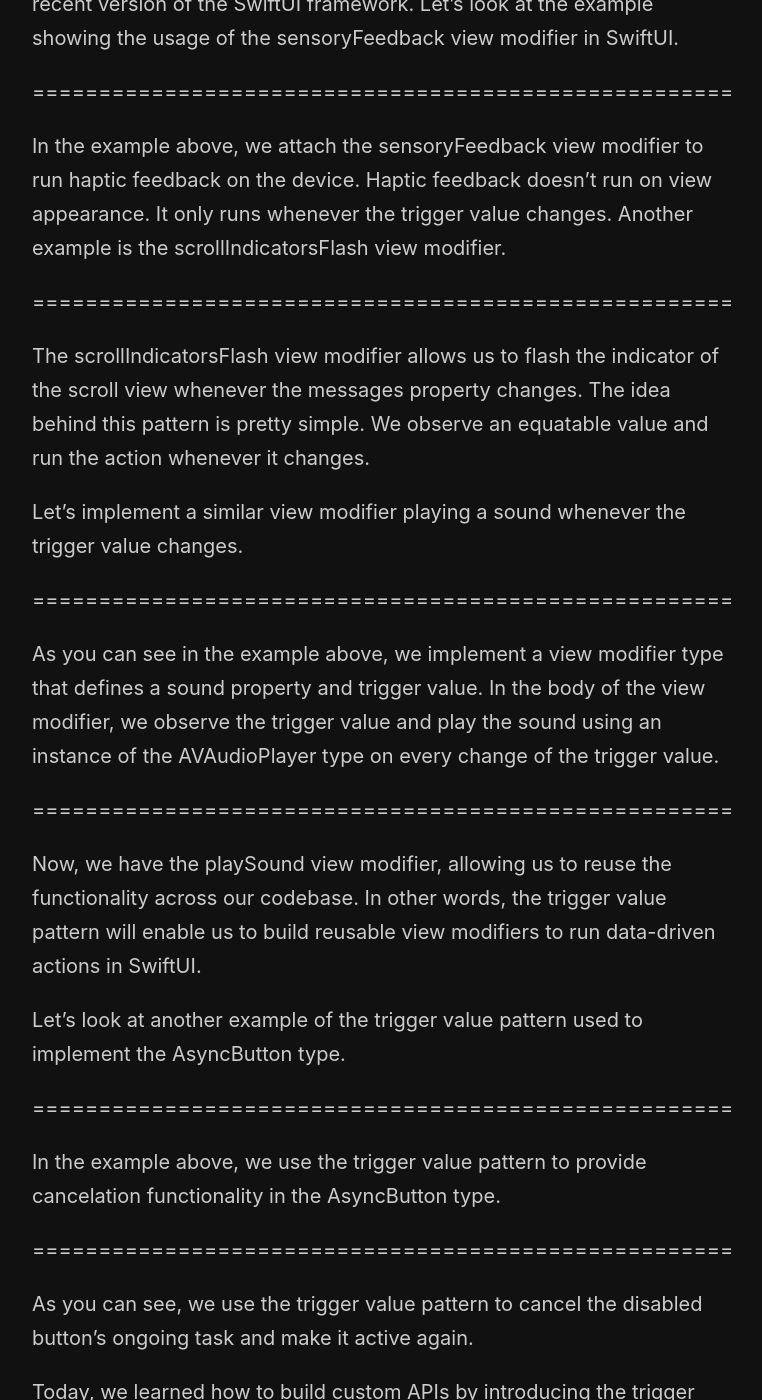
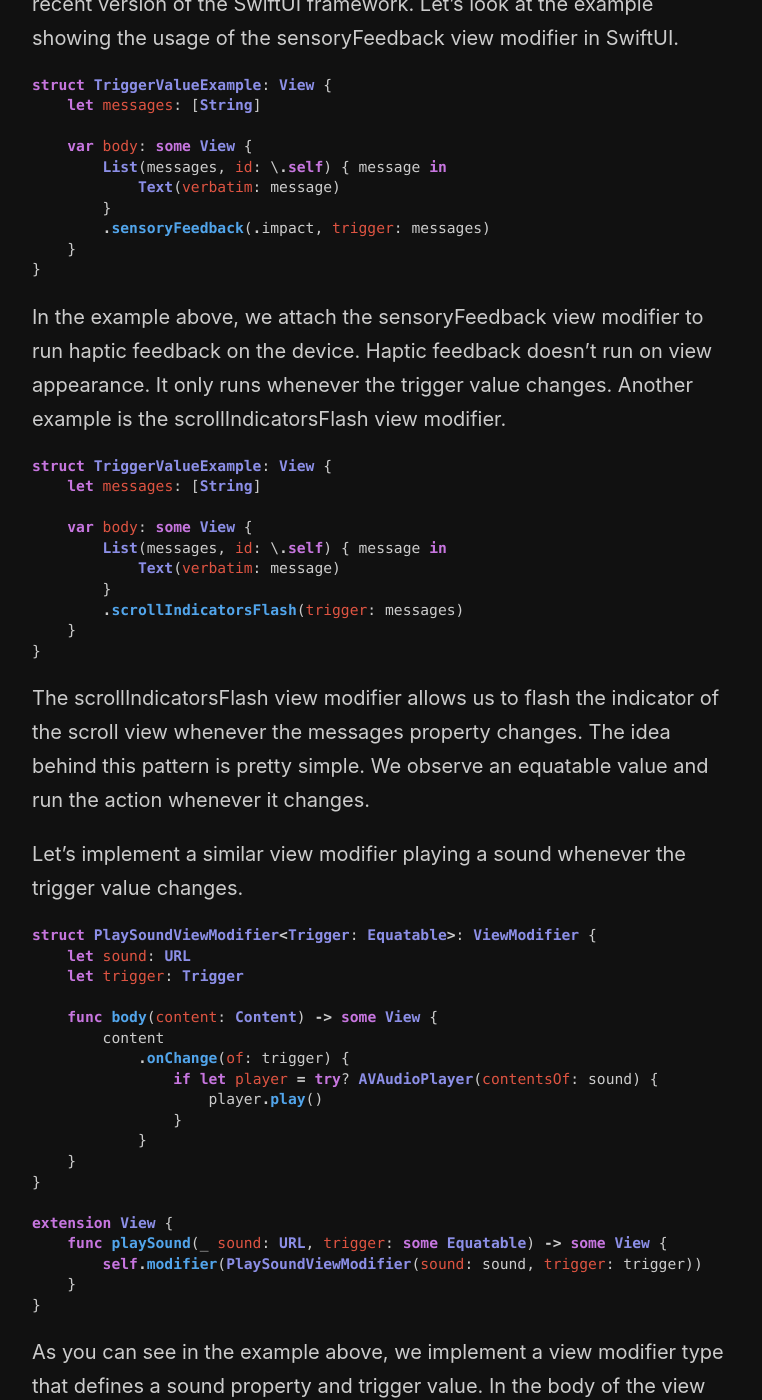
Before and after one commit to mecid/mecid.github.io, a Jekyll site: the page built from _posts/2024-04-02-trigger-value-pattern-in-swiftui.md, in a window 1280 px wide and 1400 px high, scrolled down 547 px. Shown: the whole window, without its empty margins (258-1020 px from the left). Built offline with Jekyll 4.4.1, drawn with Linux system fonts in a browser that asks for light colours; some of the changed text lies outside the part shown.

Commit message:
trigger value code examples added

````diff
--- a/_posts/2024-04-02-trigger-value-pattern-in-swiftui.md
+++ b/_posts/2024-04-02-trigger-value-pattern-in-swiftui.md
@@ -7,31 +7,152 @@ The recent version of the SwiftUI framework introduces a trigger value pattern a
 
 As I said before, the trigger value pattern became very popular in the recent version of the SwiftUI framework. Let's look at the example showing the usage of the sensoryFeedback view modifier in SwiftUI.
 
-=====================================================
+```swift
+struct TriggerValueExample: View {
+    let messages: [String]
+
+    var body: some View {
+        List(messages, id: \.self) { message in
+            Text(verbatim: message)
+        }
+        .sensoryFeedback(.impact, trigger: messages)
+    }
+}
+```
 
 In the example above, we attach the sensoryFeedback view modifier to run haptic feedback on the device. Haptic feedback doesn't run on view appearance. It only runs whenever the trigger value changes. Another example is the scrollIndicatorsFlash view modifier.
 
-=====================================================
+```swift
+struct TriggerValueExample: View {
+    let messages: [String]
+
+    var body: some View {
+        List(messages, id: \.self) { message in
+            Text(verbatim: message)
+        }
+        .scrollIndicatorsFlash(trigger: messages)
+    }
+}
+```
 
 The scrollIndicatorsFlash view modifier allows us to flash the indicator of the scroll view whenever the messages property changes. The idea behind this pattern is pretty simple. We observe an equatable value and run the action whenever it changes.
 
 Let's implement a similar view modifier playing a sound whenever the trigger value changes.
 
-=====================================================
+```swift
+struct PlaySoundViewModifier<Trigger: Equatable>: ViewModifier {
+    let sound: URL
+    let trigger: Trigger
+
+    func body(content: Content) -> some View {
+        content
+            .onChange(of: trigger) {
+                if let player = try? AVAudioPlayer(contentsOf: sound) {
+                    player.play()
+                }
+            }
+    }
+}
+
+extension View {
+    func playSound(_ sound: URL, trigger: some Equatable) -> some View {
+        self.modifier(PlaySoundViewModifier(sound: sound, trigger: trigger))
+    }
+}
+```
 
 As you can see in the example above, we implement a view modifier type that defines a sound property and trigger value. In the body of the view modifier, we observe the trigger value and play the sound using an instance of the AVAudioPlayer type on every change of the trigger value.
 
-=====================================================
+```swift
+struct SoundFeedbackExample: View {
+    let messages: [String]
+
+    var body: some View {
+        List(messages, id: \.self) { message in
+            Text(verbatim: message)
+        }
+        .playSound(
+            Bundle.main.url(forResource: "sound", withExtension: "wav")!,
+            trigger: messages
+        )
+    }
+}
+```
 
 Now, we have the playSound view modifier, allowing us to reuse the functionality across our codebase. In other words, the trigger value pattern will enable us to build reusable view modifiers to run data-driven actions in SwiftUI.
 
 Let's look at another example of the trigger value pattern used to implement the AsyncButton type.
 
-=====================================================
+```swift
+struct AsyncButton<Label: View, Trigger: Equatable>: View {
+    var cancellation: Trigger
+    let action: () async -> Void
+    let label: Label
+
+    @State private var task: Task<Void, Never>?
+    @State private var isRunning = false
+
+    init(
+        cancellation: Trigger = false,
+        action: @escaping () async -> Void,
+        @ViewBuilder label: () -> Label
+    ) {
+        self.cancellation = cancellation
+        self.action = action
+        self.label = label()
+    }
+
+    var body: some View {
+        Button {
+            isRunning = true
+            task = Task {
+                await action()
+                isRunning = false
+            }
+        } label: {
+            label
+        }
+        .disabled(isRunning)
+        .onChange(of: cancellation) {
+            task?.cancel()
+        }
+    }
+}
+```
 
 In the example above, we use the trigger value pattern to provide cancelation functionality in the AsyncButton type.
 
-=====================================================
+```swift
+struct AsyncButtonExampleView: View {
+    @State private var counter = 0
+    @State private var trigger = false
+
+    var body: some View {
+        VStack {
+            Text(counter, format: .number)
+
+            AsyncButton(cancellation: trigger) {
+                do {
+                    try await Task.sleep(for: .seconds(3))
+                    counter += 1
+                } catch {
+
+                }
+            } label: {
+                Text("Increment")
+            }
+            .controlSize(.large)
+            .buttonStyle(.borderedProminent)
+
+            Button {
+                trigger.toggle()
+            } label: {
+                Text("Cancel")
+            }
+        }
+    }
+}
+```
 
 As you can see, we use the trigger value pattern to cancel the disabled button's ongoing task and make it active again.
 
````
